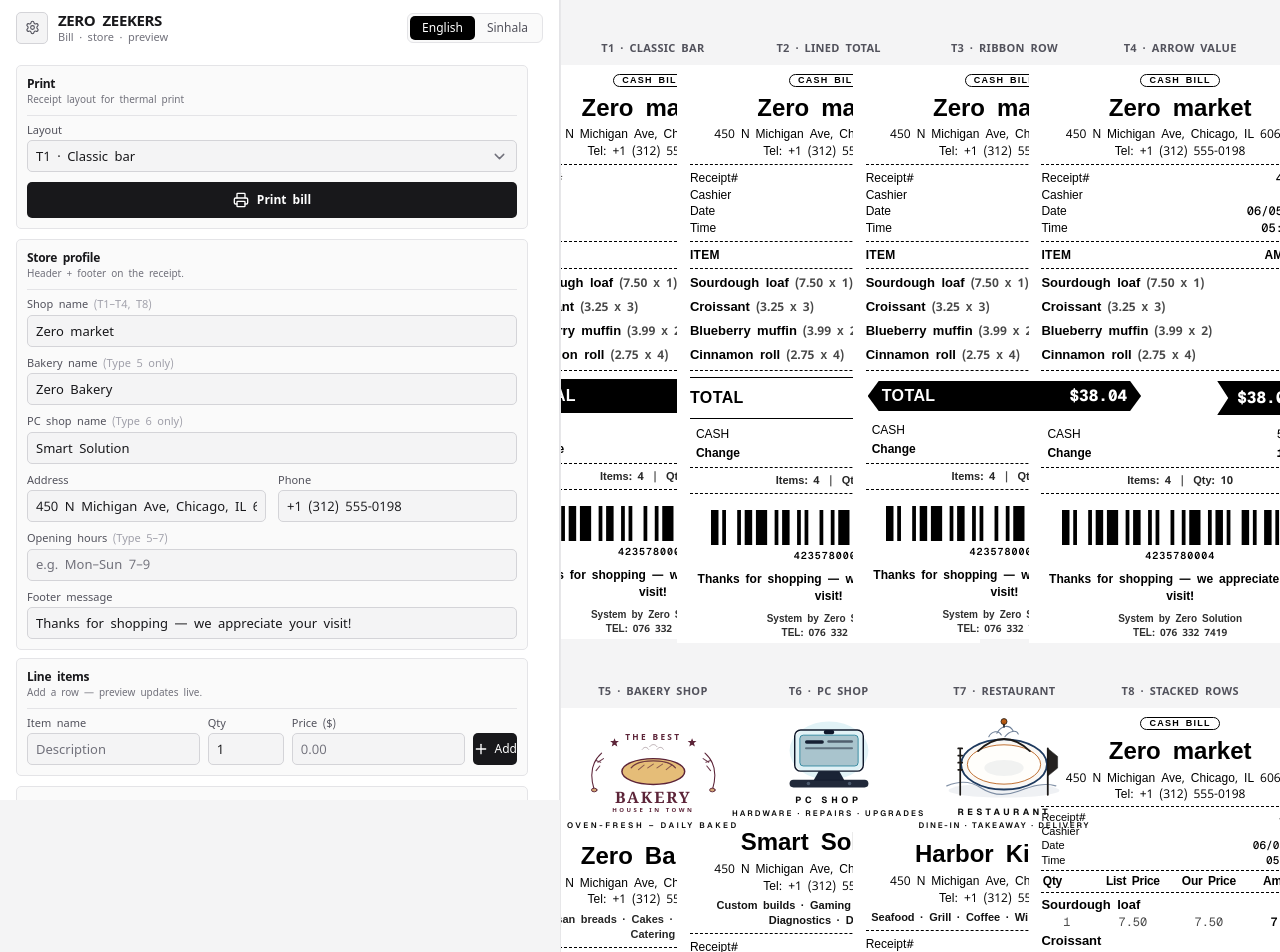
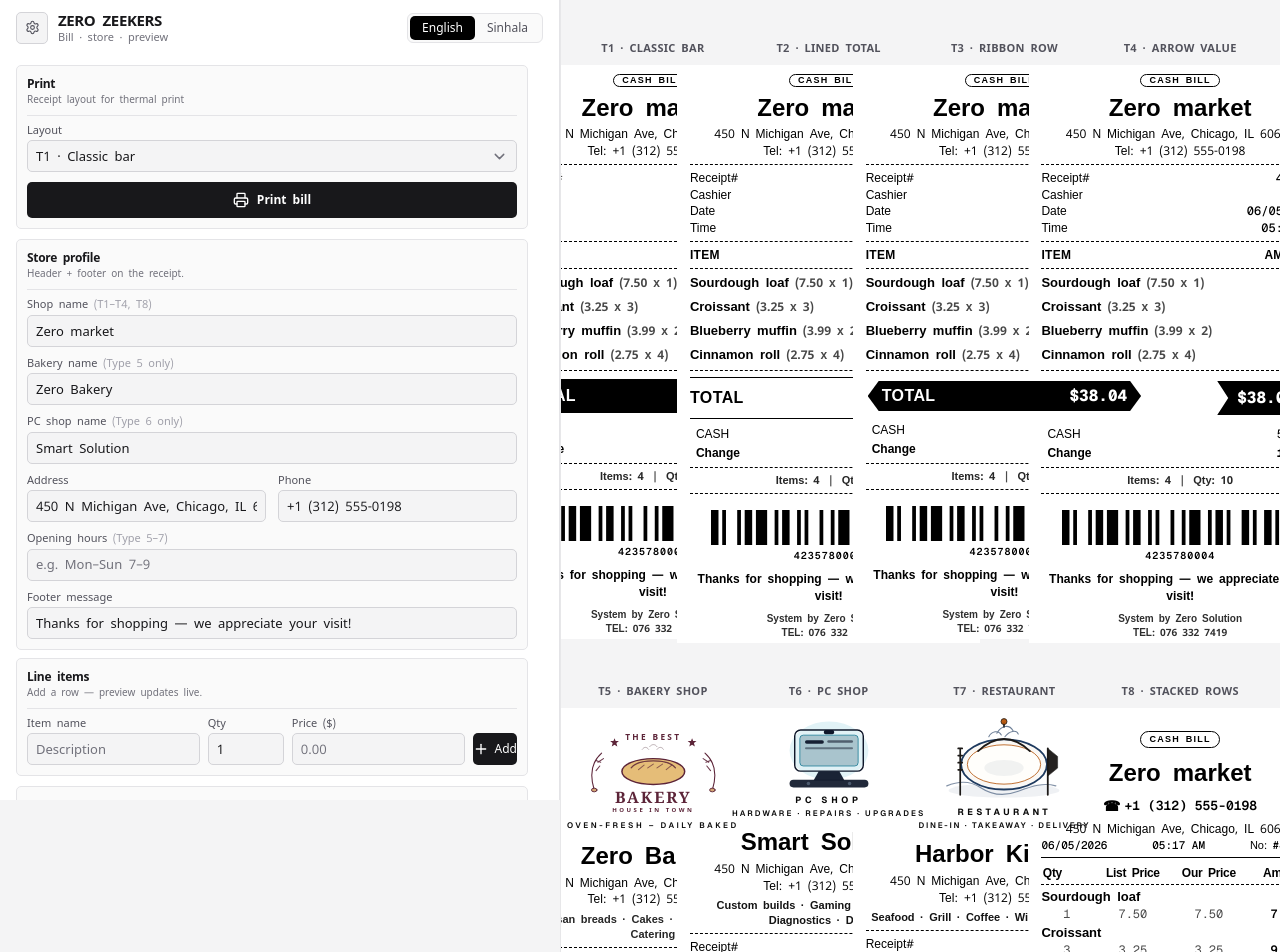
Before and after one commit to ZERO-DAWN-X/printer-ui-shops, a Next.js app: page / in a window 1280 px wide. Shown: the top 952 px of the page. Built offline with nearby package versions, Linux system fonts and the light colour scheme.

Commit message:
Enhance BillContent component by adding a formatted phone list for stacked layouts and adjusting typography for improved readability. Update address and phone display logic to ensure clarity in receipt presentation, contributing to a more user-friendly billing interface.

```diff
--- a/components/billing/bill-content.tsx
+++ b/components/billing/bill-content.tsx
@@ -71,34 +71,79 @@ export const BillContent = ({
     stackedTitleSplitIdx > 0 ? shopDetails.name.substring(0, stackedTitleSplitIdx + 3) : null;
   const stackedTitleTrail =
     stackedTitleSplitIdx > 0 ? shopDetails.name.substring(stackedTitleSplitIdx + 4) : null;
+  const stackedPhoneList = isStacked
+    ? shopDetails.phone
+        .split(",")
+        .map((raw) => raw.trim())
+        .filter((raw) => raw.length > 0)
+        .map((raw) => {
+          const digits = raw.replace(/\D/g, "");
+          return digits.length === 10
+            ? `${digits.slice(0, 3)} ${digits.slice(3, 6)} ${digits.slice(6)}`
+            : raw;
+        })
+    : null;
 
   return (
-    <div className={receiptContentWrapperClass} style={receiptContentRootStyle}>
+    <div
+      className={receiptContentWrapperClass}
+      style={isStacked ? { ...receiptContentRootStyle, paddingTop: "5mm" } : receiptContentRootStyle}
+    >
       <div className="receipt-section text-center">
-        <div className={receiptCashBillBadgeClass}>{labels.cashBill}</div>
+        <div
+          className={receiptCashBillBadgeClass}
+          style={
+            isStacked
+              ? { marginBottom: "8px", paddingTop: "3px", paddingBottom: "3px" }
+              : undefined
+          }
+        >
+          {labels.cashBill}
+        </div>
         {stackedTitleLead && stackedTitleTrail ? (
           <h1 className="font-extrabold" style={receiptHeadingFontStyle}>
-            <span className="block text-[22px] leading-[1.3]">{stackedTitleLead}</span>
-            <span className="mt-1 block text-[17px] leading-[1.3]">{stackedTitleTrail}</span>
+            <span className="block text-[24px] leading-[1.3]">{stackedTitleLead}</span>
+            <span className="mt-1.5 block text-[19px] leading-[1.3]">{stackedTitleTrail}</span>
           </h1>
         ) : (
           <h1 className={receiptShopTitleClass} style={receiptHeadingFontStyle}>
             {shopDetails.name}
           </h1>
         )}
-        <p className={receiptAddressLineClass}>{shopDetails.address}</p>
-        <p className={receiptTelLineClass}>Tel: {shopDetails.phone}</p>
+        {isStacked && stackedPhoneList && stackedPhoneList.length > 0 ? (
+          <p className="mt-2 text-[13px] font-semibold leading-[1.38]">
+            <span aria-hidden className="mr-1 align-middle text-[14px]">
+              ☎
+            </span>
+            <span className="font-mono tabular-nums">{stackedPhoneList.join("  ·  ")}</span>
+          </p>
+        ) : null}
+        <p
+          className={
+            isStacked
+              ? "mt-1 text-[12px] font-medium leading-[1.4]"
+              : receiptAddressLineClass
+          }
+        >
+          {shopDetails.address}
+        </p>
+        {!isStacked && <p className={receiptTelLineClass}>Tel: {shopDetails.phone}</p>}
       </div>
 
-      <Dashed compact={isStacked} />
+      {!isStacked && <Dashed />}
 
-      <div
-        className={
-          isStacked
-            ? "receipt-section text-[11px] font-medium leading-[1.3]"
-            : receiptLedgerSectionClass
-        }
-      >
+      {isStacked ? (
+        <div className="receipt-section pb-1 text-[11px] font-medium leading-[1.4]">
+          <div className="flex items-baseline justify-between gap-2">
+            <span className="font-mono tabular-nums">{billDate}</span>
+            <span className="font-mono tabular-nums">{billTime}</span>
+            <span>
+              No: <span className="font-mono tabular-nums">#{receiptNo}</span>
+            </span>
+          </div>
+        </div>
+      ) : (
+        <div className={receiptLedgerSectionClass}>
           <div className="flex justify-between">
             <span>{labels.receiptNo}</span>
             <span className="font-mono tabular-nums">{receiptNo}</span>
@@ -116,8 +161,16 @@ export const BillContent = ({
             <span className="font-mono tabular-nums">{billTime}</span>
           </div>
         </div>
+      )}
 
-      <Dashed compact={isStacked} />
+      {isStacked ? (
+        <div
+          className="receipt-section"
+          style={{ borderTop: "1px solid #000", margin: "0 0 8px" }}
+        />
+      ) : (
+        <Dashed />
+      )}
 
       {itemVariant === "stacked" ? (
         <div className="receipt-section mb-0.5 flex items-end justify-end gap-x-2 text-[12px] font-semibold leading-tight tracking-tight">
```
Lines whose indentation alone changed are shown as unchanged.
